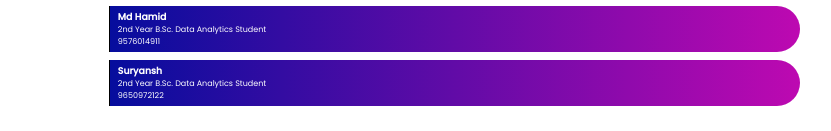
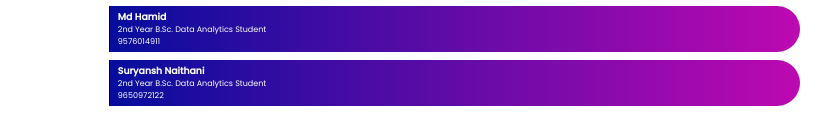
Before and after one commit to Saransh482003/Code-Spardha-Website, a Next.js app: page / in a window 1280 px wide. Shown: the part 1489-1620 px from the top of the page, without its empty margins (224-1055 px from the left). Built offline with nearby package versions, Linux system fonts and the light colour scheme.

Commit message:
Everything done

```diff
--- a/pages/index.js
+++ b/pages/index.js
@@ -117,7 +117,7 @@ const home = () => {
             <p className={styler.desc}>9576014911</p>
           </div>
           <div className={styler.entry}>
-            <h3 className={styler.name}>Suryansh</h3>
+            <h3 className={styler.name}>Suryansh Naithani</h3>
             <p className={styler.desc}>2nd Year B.Sc. Data Analytics Student</p>
             <p className={styler.desc}>9650972122</p>
           </div>
```
